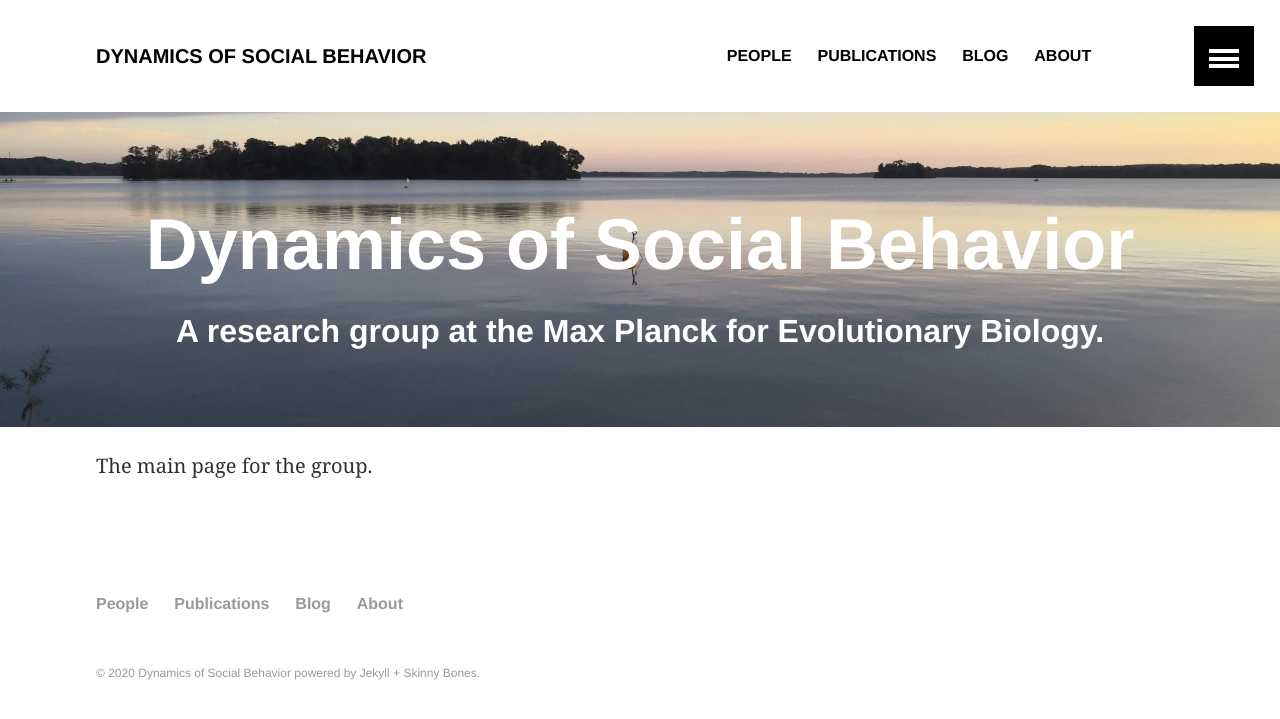
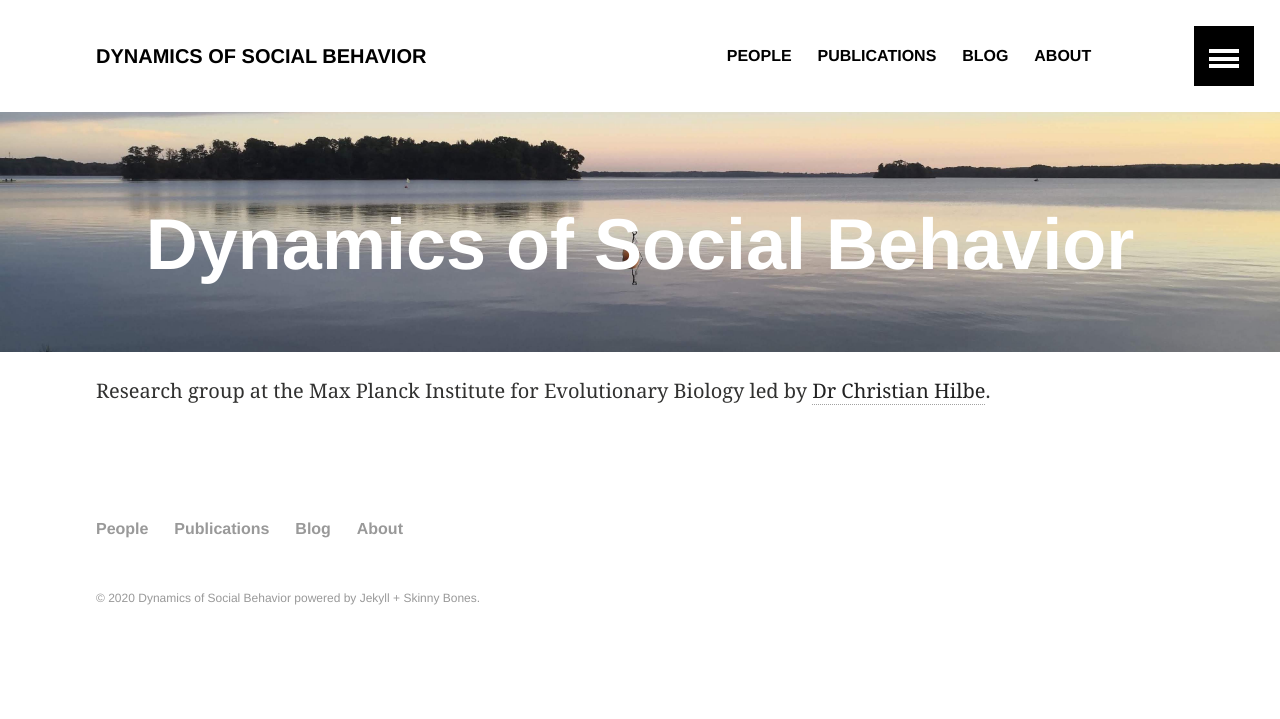
Before and after one commit to DYNOSOBs/social-behaviour, a Jekyll site: the page built from index.md, in a window 1280 px wide. Shown: the top 719 px of the page. Built offline with Jekyll 4.4.1, drawn with Linux system fonts in a browser that asks for light colours.

Commit message:
tweak home page

```diff
--- a/_layouts/home.html
+++ b/_layouts/home.html
@@ -38,7 +38,6 @@
     page.image.feature }}); background-size: 100% 50%">
       <div class="wrap page-lead-content">
         <h1>Dynamics of Social Behavior</h1>
-        <h2>A research group at the Max Planck for Evolutionary Biology.</h2>
       </div><!-- /.page-lead-content -->
     </div><!-- /.page-lead -->
     {% endif %}
--- a/index.md
+++ b/index.md
@@ -6,4 +6,5 @@ image:
 ---
 
 
-The main page for the group.
+Research group at the Max Planck Institute for Evolutionary Biology led by
+[Dr Christian Hilbe](http://web.evolbio.mpg.de/~hilbe/Welcome.html).
```
